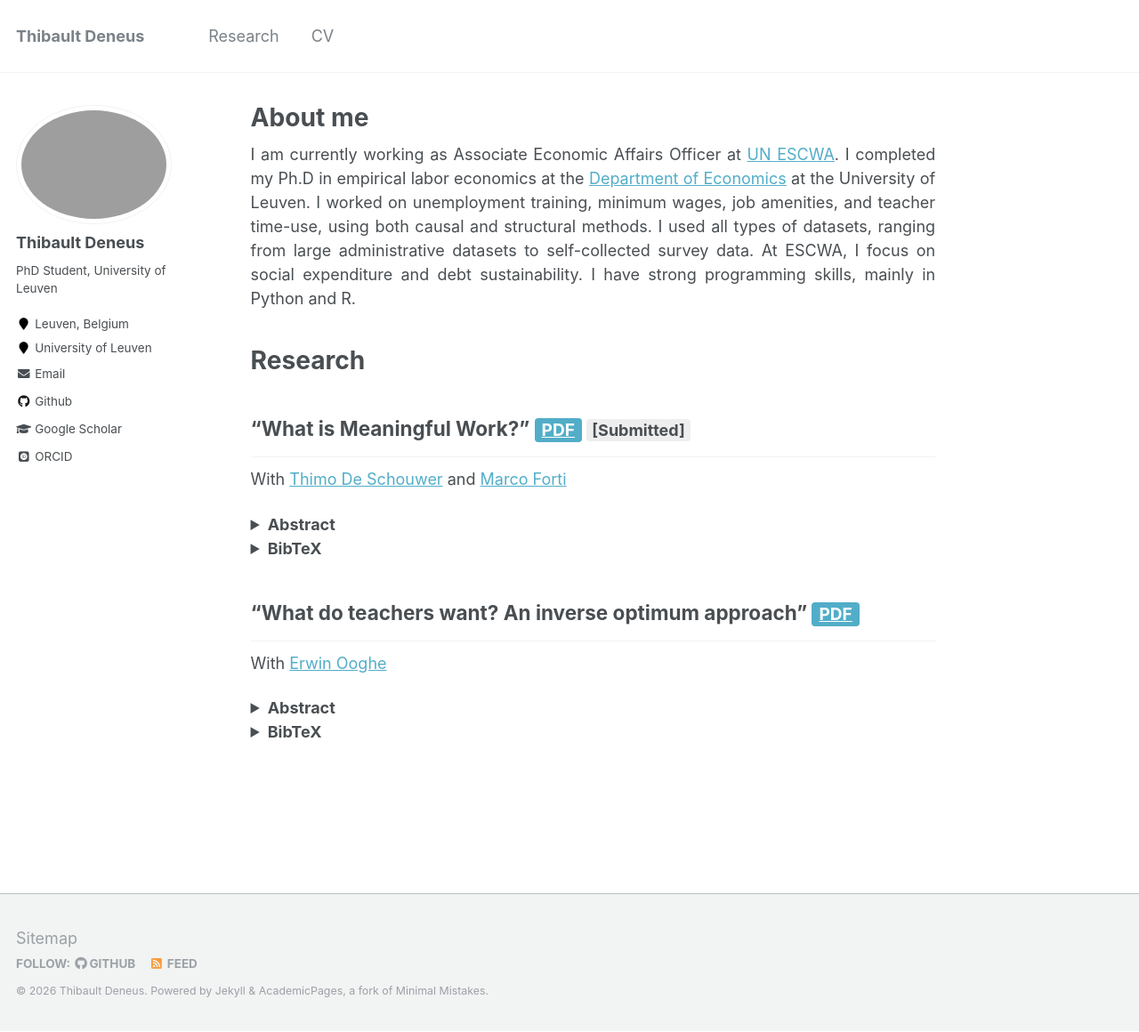
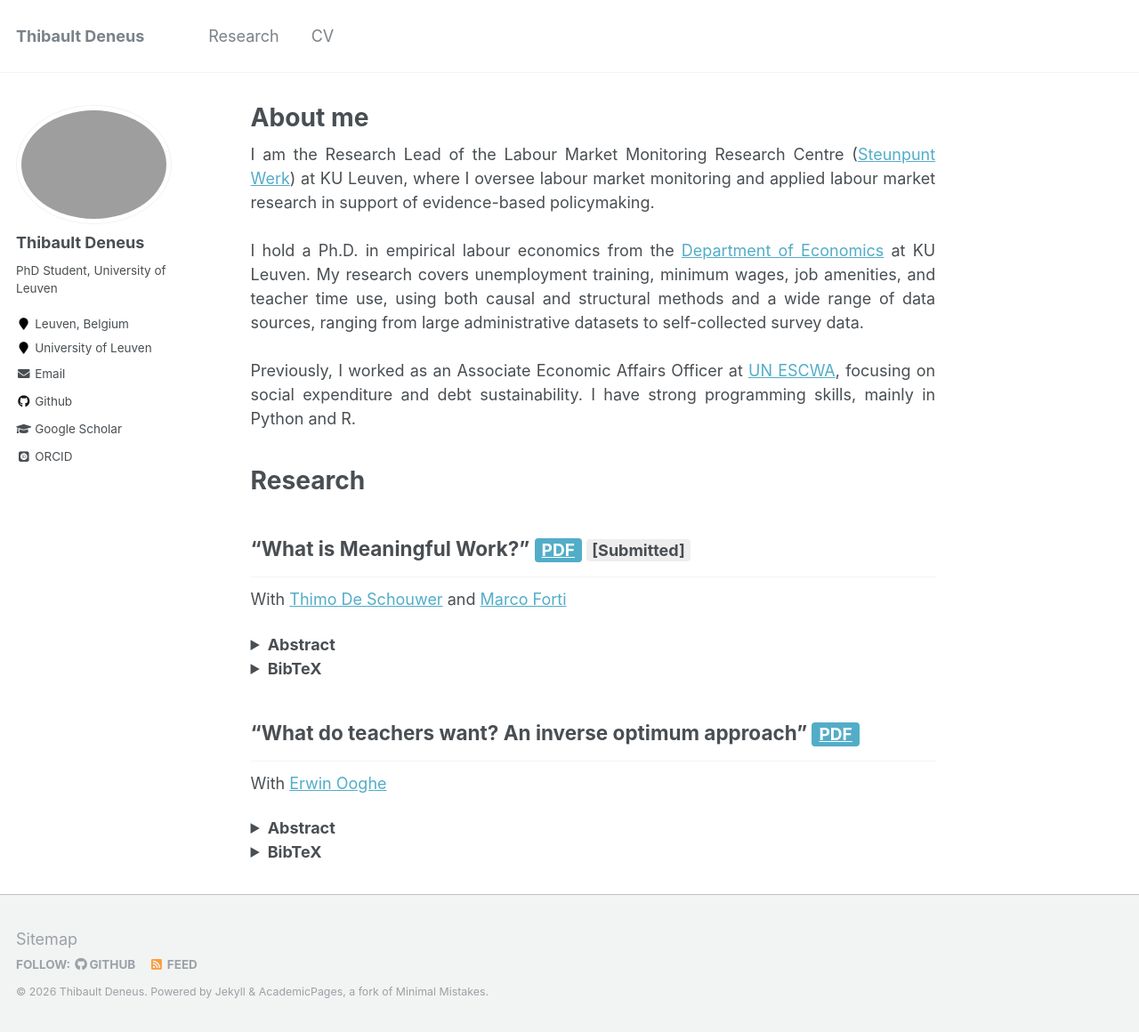
Before and after one commit to ThibaultDeneus/thibaultdeneus.github.io, a Jekyll site: the page built from _pages/about.md, in a window 1280 px wide and 1160 px high. Shown: the whole window at 89% size. Built offline with Jekyll 4.4.1, drawn with Linux system fonts in a browser that asks for light colours; some web fonts are replaced.

Commit message:
Added Steunpunt Werk Experiene

```diff
--- a/_pages/about.md
+++ b/_pages/about.md
@@ -9,9 +9,13 @@ redirect_from:
 ---
 
 <div style="text-align: justify;">
-I am currently working as Associate Economic Affairs Officer at <a href="https://www.unescwa.org">UN ESCWA</a>. I completed my Ph.D in empirical labor economics at the <a href="https://feb.kuleuven.be/research/economics">Department of Economics</a> at the University of Leuven. I worked on unemployment training, minimum wages, job amenities, and teacher time-use, using both causal and structural methods. I used all types of
-datasets, ranging from large administrative datasets to self-collected survey data. At ESCWA, I focus on social expenditure and debt sustainability. I have strong programming skills, mainly in Python and R.
+I am the Research Lead of the Labour Market Monitoring Research Centre (<a href="https://www.steunpuntwerk.be">Steunpunt Werk</a>) at KU Leuven, where I oversee labour market monitoring and applied labour market research in support of evidence-based policymaking.
+<br><br>
+I hold a Ph.D. in empirical labour economics from the <a href="https://feb.kuleuven.be/research/economics">Department of Economics</a> at KU Leuven. My research covers unemployment training, minimum wages, job amenities, and teacher time use, using both causal and structural methods and a wide range of data sources, ranging from large administrative datasets to self-collected survey data.
+<br><br>
+Previously, I worked as an Associate Economic Affairs Officer at <a href="https://www.unescwa.org">UN ESCWA</a>, focusing on social expenditure and debt sustainability. I have strong programming skills, mainly in Python and R.
 </div>
+
 
 <div style="margin-top: 40px;"></div>
 
```
Also changed, not shown: _pages/cv.md (+5 -1 lines).
